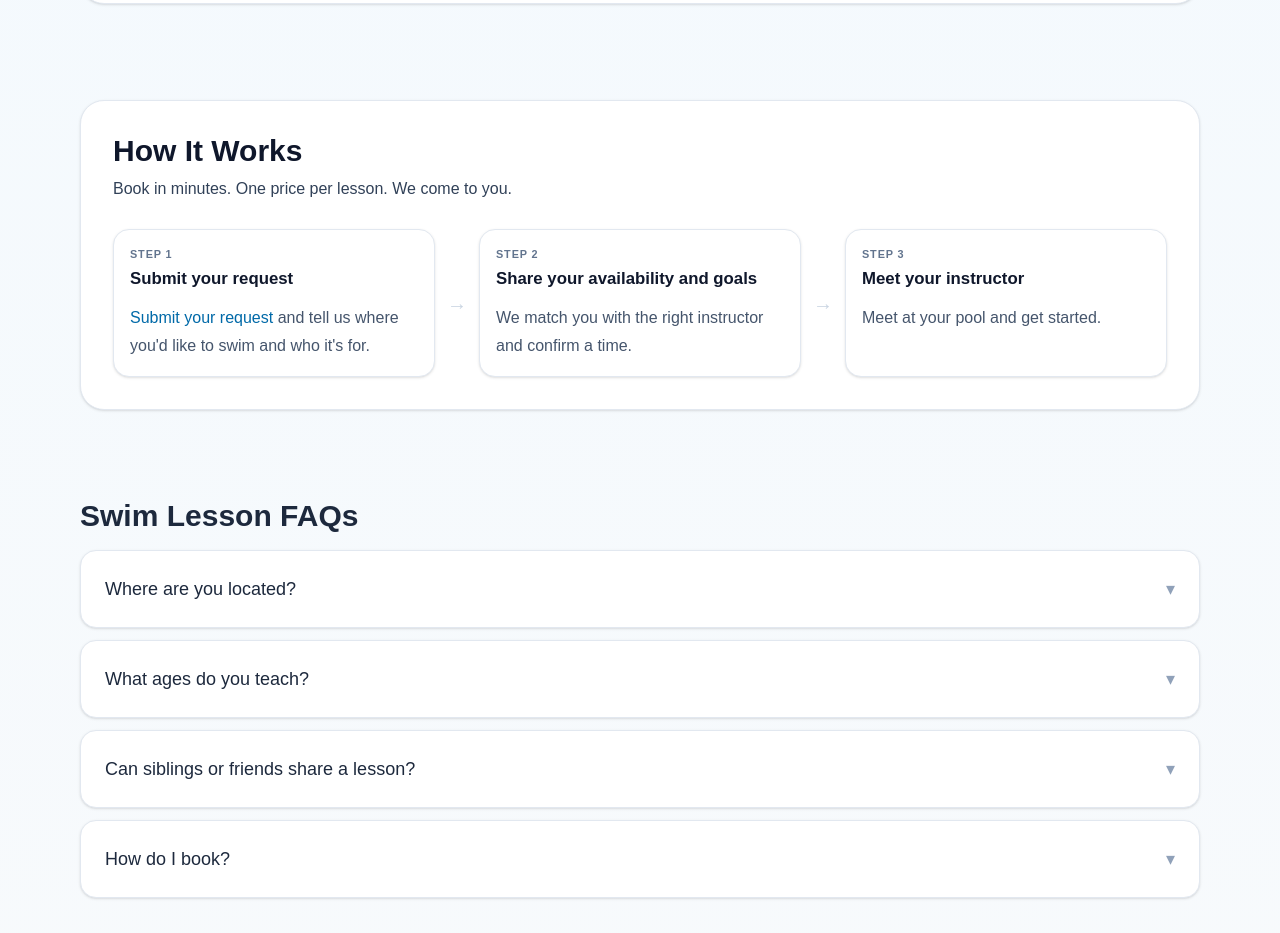
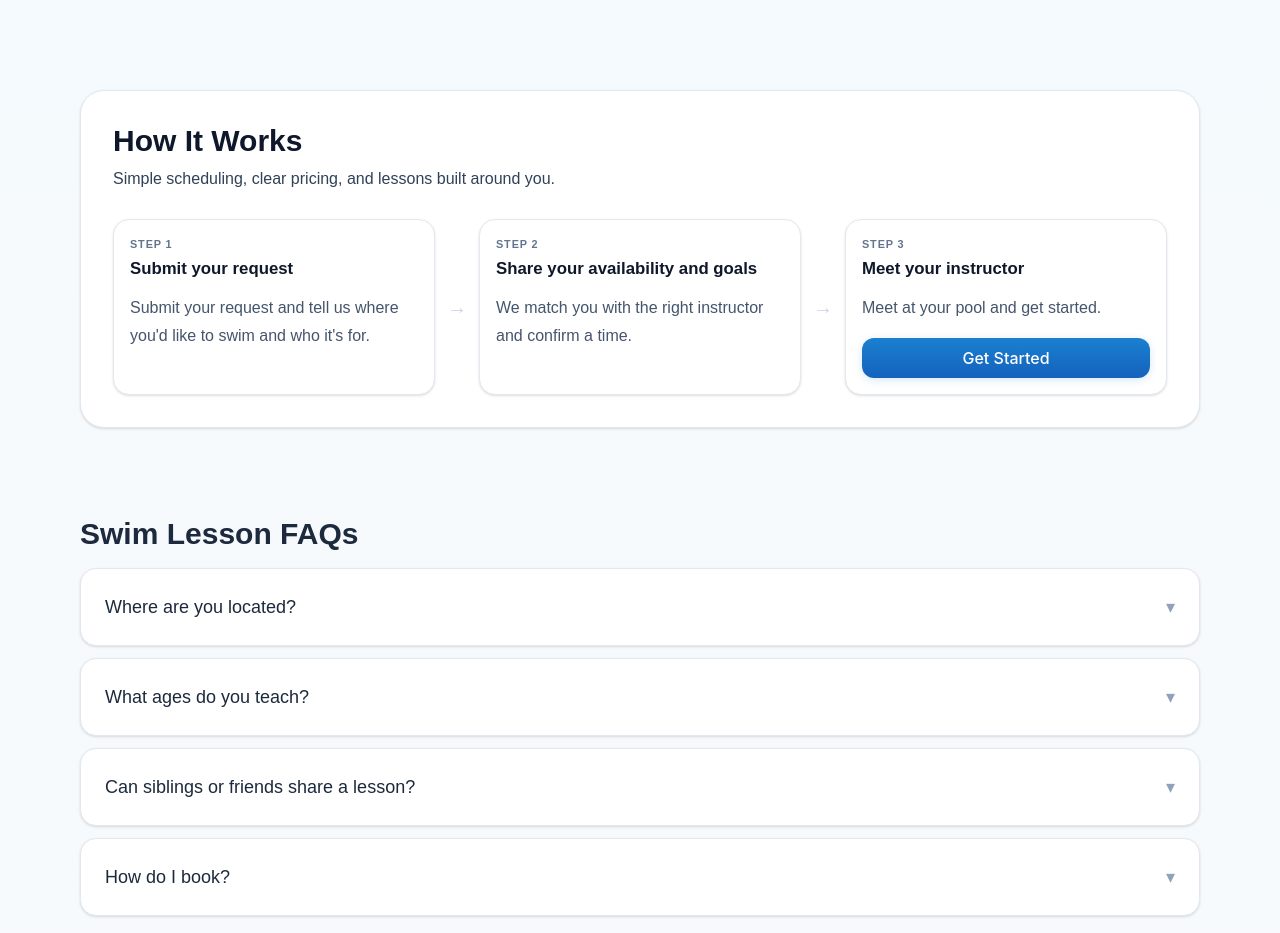
Before and after one commit to sguild-admin/sguild-site, a Next.js app: page /dallas in a window 1280 px wide. Shown: the part 1864-2797 px from the top of the page. Built offline with nearby package versions, Linux system fonts and the light colour scheme; no server answers.

Commit message:
subtle changes

```diff
--- a/src/app/dallas/page.tsx
+++ b/src/app/dallas/page.tsx
@@ -65,7 +65,7 @@ export default function DallasPage() {
 
       <Hero
         title={'Mobile Swim Lessons in Dallas'}
-        subtitle={'Personalized swim instruction for kids and adults, focused on confidence, safety, and technique. One price per 30-minute lesson for private or small-group sessions.'}
+        subtitle={'Private swim instruction for kids and adults, focused on confidence and technique at your home or community pool in Dallas.'}
         ctas={[
           { label: 'Book Your First Lesson', href: '/lesson-request', variant: 'primary' },
           { label: 'See Pricing', href: '#pricing', variant: 'secondary' },
@@ -88,10 +88,6 @@ export default function DallasPage() {
         youthLabel="For Kids"
       />
 
-      <div className="mx-auto mb-2 max-w-6xl px-4">
-        <div className="border-b-2 border-slate-200/60" />
-      </div>
-
       <PricingSection city="dallas" />
 
       <HowItWorks city="dallas" />
--- a/src/components/ContactCTA.tsx
+++ b/src/components/ContactCTA.tsx
@@ -8,13 +8,13 @@ type Props = {
 
 export default function ContactCTA({ city, href, ariaLabel }: Props) {
   return (
-    <section className="mx-auto max-w-6xl px-4 pt-0 pb-10">
+    <section className="mx-auto max-w-6xl px-4 py-10">
       <div className="rounded-2xl border border-slate-200 bg-white p-6 shadow-sm text-center">
         <h3 className="text-[1.35rem] font-semibold md:text-[1.5rem]">Book Your First Lesson in {city}</h3>
-        <p className="mt-2 text-[0.95rem] text-slate-700 md:text-[1rem]">Get in touch and we&apos;ll find a time that works for you.</p>
+        <p className="mt-2 text-[0.95rem] text-slate-700 md:text-[1rem]">Submit a request and we&apos;ll find a time that works for you.</p>
         <div className="mt-4 flex justify-center gap-3">
           <Link href={href} aria-label={ariaLabel ?? `Book Your First Lesson`} className="inline-flex items-center rounded-xl bg-linear-to-b from-[#1b80d0] to-[#1562bc] px-4 py-2 font-sf-pro text-[1rem] font-medium text-white shadow-[0_2px_8px_rgba(27,128,208,0.18)] transition hover:brightness-95">
-            Book Your First Lesson
+            Book Lessons
           </Link>
         </div>
       </div>
--- a/src/components/FAQs.tsx
+++ b/src/components/FAQs.tsx
@@ -19,7 +19,7 @@ export default function FAQs({ city, phoneDisplay, telHref, smsHref, requestHref
     : `We are an at-home swim school in ${cityDisplay}. Our instructors come to your home, condo, or community pool.${areaSentence}`
 
   return (
-    <section id="faqs" className="mx-auto max-w-6xl px-4 pt-10 pb-0">
+    <section id="faqs" className="mx-auto max-w-6xl px-4 pt-10 pb-10">
       <h2 className="text-2xl md:text-3xl font-bold">Swim Lesson FAQs</h2>
       <div className="mt-4 space-y-3">
         <FAQItem question={`Where are you located?`}>
@@ -37,14 +37,13 @@ export default function FAQs({ city, phoneDisplay, telHref, smsHref, requestHref
         <FAQItem question={`How do I book?`}>
           <p className="mt-0 text-slate-700">Call, text, or submit a lesson request and we&apos;ll help you schedule your {cityDisplay} swim lessons.</p>
           <div className="mt-3 flex flex-wrap gap-2">
-            <a href={telHref} className="inline-flex items-center rounded-xl bg-linear-to-b from-[#1b80d0] to-[#1562bc] px-4 py-2 font-sf-pro text-[1rem] font-medium text-white shadow-[0_2px_8px_rgba(27,128,208,0.18)] transition hover:brightness-95">{phoneDisplay}</a>
+            <a href={requestHref} className="inline-flex items-center rounded-xl bg-linear-to-b from-[#1b80d0] to-[#1562bc] px-4 py-2 font-sf-pro text-[1rem] font-medium text-white shadow-[0_2px_8px_rgba(27,128,208,0.18)] transition hover:brightness-95">Submit Request</a>
+            <a href={telHref} className="inline-flex items-center rounded-xl border-[0.4px] border-slate-200/45 bg-white/90 px-4 py-2 font-sf-pro text-[1rem] font-medium text-sky-700 shadow-[0_2px_6px_rgba(15,23,42,0.08)] hover:bg-white">{phoneDisplay}</a>
             <a href={smsHref} className="inline-flex items-center rounded-xl border-[0.4px] border-slate-200/45 bg-white/90 px-4 py-2 font-sf-pro text-[1rem] font-medium text-sky-700 shadow-[0_2px_6px_rgba(15,23,42,0.08)] hover:bg-white">Text</a>
-            <a href={requestHref} className="inline-flex items-center rounded-xl border-[0.4px] border-slate-200/45 bg-white/90 px-4 py-2 font-sf-pro text-[1rem] font-medium text-sky-700 shadow-[0_2px_6px_rgba(15,23,42,0.08)] hover:bg-white">Check Availability</a>
           </div>
         </FAQItem>
       </div>
 
-      <div className="mt-14 mb-14 border-b border-slate-200/80" />
     </section>
   )
 }
--- a/src/components/FeaturableReviews.tsx
+++ b/src/components/FeaturableReviews.tsx
@@ -10,7 +10,11 @@ declare global {
 
 const FEATURABLE_ID = 'featurable-a6f4f535-5df6-4b9b-b6a4-6865a4acf5e1'
 
-export default function FeaturableReviews() {
+type FeaturableReviewsProps = {
+  className?: string
+}
+
+export default function FeaturableReviews({ className = '' }: FeaturableReviewsProps) {
   useEffect(() => {
     const SRC = 'https://featurable.com/assets/bundle.js'
     let cancelled = false
@@ -62,7 +66,7 @@ setTimeout(() => {
   }, [])
 
   return (
-    <section className="mx-auto max-w-6xl px-4 py-12">
+    <section className={`mx-auto max-w-6xl px-4 py-12 ${className}`.trim()}>
       <h2 className="text-2xl md:text-3xl font-bold">Reviews</h2>
       <div id={FEATURABLE_ID} data-featurable-async />
     </section>
--- a/src/components/Footer.tsx
+++ b/src/components/Footer.tsx
@@ -17,7 +17,6 @@ export default function Footer() {
   // if on /pricing prefer the query param value
   if (pathname.startsWith('/pricing') && (qCity === 'oahu' || qCity === 'dallas')) city = qCity
 
-  const pricingHref = city ? `/pricing?city=${city}` : '/pricing'
   const contactHref = city ? `/${city}/contact` : '/oahu/contact'
   const socials = [
     { label: 'Facebook', href: 'https://www.facebook.com/profile.php?id=61585015406844', icon: Facebook },
@@ -30,7 +29,7 @@ export default function Footer() {
         <p>© {new Date().getFullYear()} Sguild Swim LLC</p>
         <nav className="flex flex-wrap items-center justify-center gap-6">
           {NAV.filter((n) => n.group !== "locations").map((n) => {
-            if (n.label === 'Pricing') return <Link key="pricing" href={pricingHref} className="hover:text-slate-700">Pricing</Link>
+            if (n.label === 'Pricing' || n.label === 'Locations') return null
             if (n.label === 'Contact') return <Link key="contact" href={contactHref} className="hover:text-slate-700">Contact</Link>
             return (
               <Link key={n.href} href={n.href} className="hover:text-slate-700">
--- a/src/components/Header.tsx
+++ b/src/components/Header.tsx
@@ -55,9 +55,6 @@ export default function Header() {
         </Link>
 
         <div className="hidden md:flex items-center gap-6 ml-auto">
-          <Link href={swimTipsHref} className="hover:text-sky-600">
-            Swim Tips
-          </Link>
           <Link href={pricingHref} className="hover:text-sky-600">
             Pricing
           </Link>
--- a/src/components/Hero.tsx
+++ b/src/components/Hero.tsx
@@ -14,6 +14,7 @@ export default function Hero({
   imageAlt,
   blockquote,
   trustCityLabel,
+  imageTagline,
 }: {
   title: React.ReactNode;
   subtitle?: React.ReactNode;
@@ -23,6 +24,7 @@ export default function Hero({
   imageAlt?: string;
   blockquote?: React.ReactNode;
   trustCityLabel?: string;
+  imageTagline?: React.ReactNode;
 }) {
   return (
     <section className="relative overflow-hidden">
@@ -77,7 +79,7 @@ export default function Hero({
               <NextImage src={imageSrc} alt={imageAlt || "Hero image"} fill className="object-cover" />
             </div>
             <div className="absolute -bottom-5 -right-5 max-w-[90%] bg-white/80 backdrop-blur rounded-2xl px-4 py-3 shadow ring-1 ring-slate-200 sm:max-w-none">
-              <p className="text-xs font-medium sm:text-sm">We come to you • Flexible scheduling • Kids & adults</p>
+              <p className="text-xs font-medium sm:text-sm">{imageTagline ?? "We come to you • Flexible scheduling • Kids & adults"}</p>
             </div>
           </div>
         )}
--- a/src/components/HowItWorks.tsx
+++ b/src/components/HowItWorks.tsx
@@ -13,22 +13,23 @@ export default function HowItWorks({ city }: Props) {
   return (
     <section id="how-it-works" className="mx-auto max-w-6xl px-4 py-12">
       <div className="rounded-3xl border border-slate-200 bg-white p-6 shadow-sm sm:p-8">
-        <h2 className="text-2xl font-bold text-slate-900 md:text-3xl">How It Works</h2>
-        <p className="mt-2 max-w-2xl text-slate-700">
-          Book in minutes. One price per lesson. We come to you.
-        </p>
+        <div className="flex items-start justify-between gap-4">
+          <div>
+            <h2 className="text-2xl font-bold text-slate-900 md:text-3xl">How It Works</h2>
+            <p className="mt-2 max-w-2xl text-slate-700">
+              Simple scheduling, clear pricing, and lessons built around you.
+            </p>
+          </div>
+        </div>
 
         <div className="mt-7 grid gap-4 md:grid-cols-[1fr_auto_1fr_auto_1fr] md:gap-3">
-          <article className="rounded-2xl border border-slate-200 bg-white p-4 shadow-sm transition hover:-translate-y-0.5 hover:shadow-md">
+          <Link href="/lesson-request" className="block rounded-2xl border border-slate-200 bg-white p-4 shadow-sm transition hover:-translate-y-0.5 hover:shadow-md">
             <p className="text-[0.68rem] font-semibold uppercase tracking-[0.08em] text-slate-500">Step 1</p>
             <h3 className="mt-1 text-base font-bold text-slate-900 md:text-[1.05rem]">Submit your request</h3>
             <p className="mt-3 text-base leading-7 text-slate-600">
-              <Link href="/lesson-request" className="font-medium text-sky-700 hover:text-sky-800 hover:underline">
-                Submit your request
-              </Link>{" "}
-              and tell us where you'd like to swim and who it's for.
+              Submit your request and tell us where you'd like to swim and who it's for.
             </p>
-          </article>
+          </Link>
 
           <div className="hidden items-center justify-center text-slate-300 md:flex" aria-hidden="true">
             <span className="text-xl leading-none">→</span>
@@ -52,6 +53,14 @@ export default function HowItWorks({ city }: Props) {
             <p className="mt-3 text-base leading-7 text-slate-600">
               {step3Description}
             </p>
+            <div className="mt-4 hidden md:flex w-full">
+              <Link
+                href="/lesson-request"
+                className="inline-flex w-full justify-center items-center rounded-xl bg-linear-to-b from-[#1b80d0] to-[#1562bc] px-4 py-2 font-sf-pro text-[1rem] font-medium text-white shadow-[0_2px_8px_rgba(27,128,208,0.18)] transition hover:brightness-95"
+              >
+                Get Started
+              </Link>
+            </div>
           </article>
         </div>
 
@@ -60,7 +69,7 @@ export default function HowItWorks({ city }: Props) {
             href="/lesson-request"
             className="inline-flex items-center rounded-xl bg-linear-to-b from-[#1b80d0] to-[#1562bc] px-4 py-2 font-sf-pro text-[1rem] font-medium text-white shadow-[0_2px_8px_rgba(27,128,208,0.18)] transition hover:brightness-95"
           >
-            Request Lessons
+            Get Started
           </Link>
         </div>
       </div>
```
Also changed, not shown: src/app/oahu/page.tsx (+2 -5 lines).
